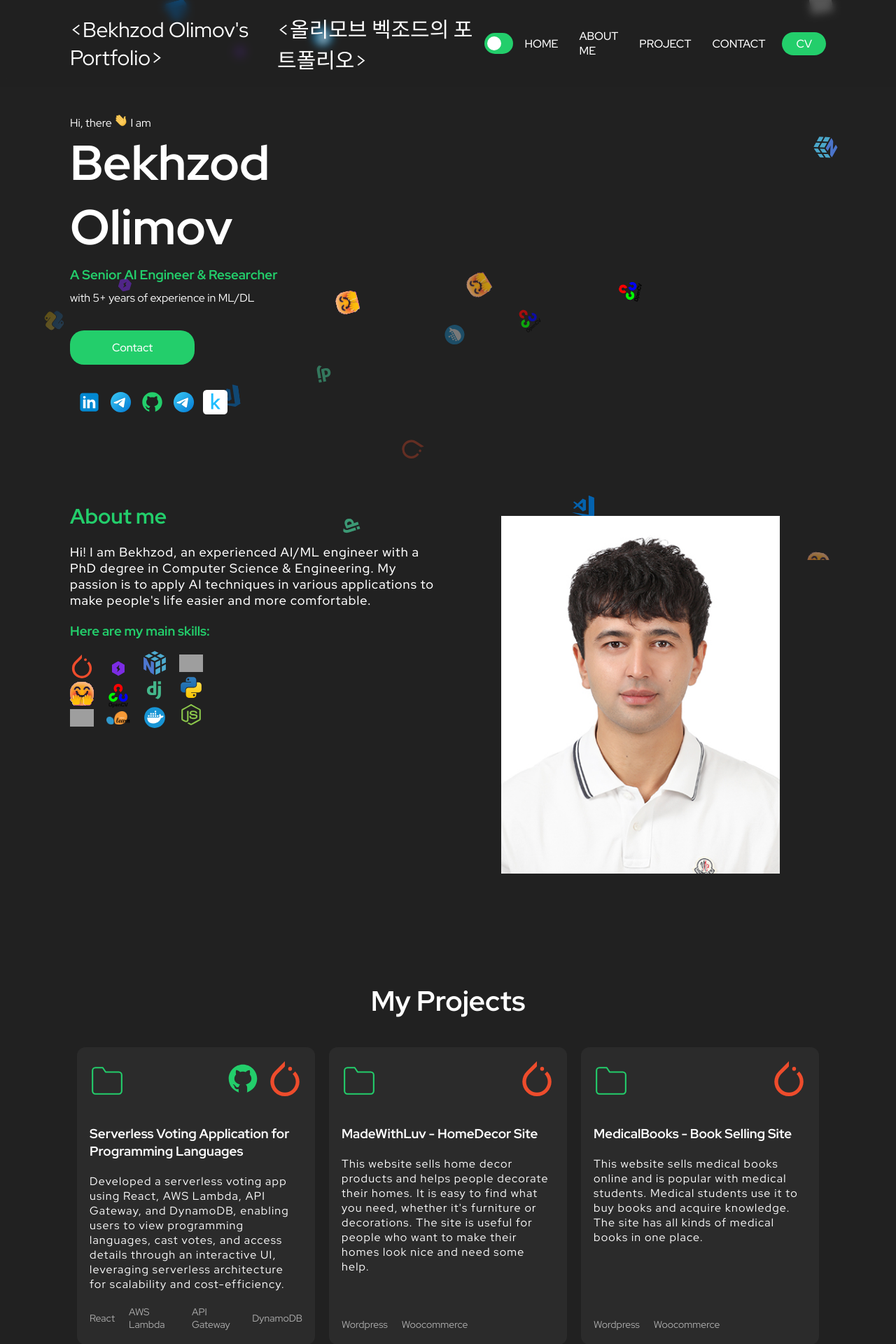
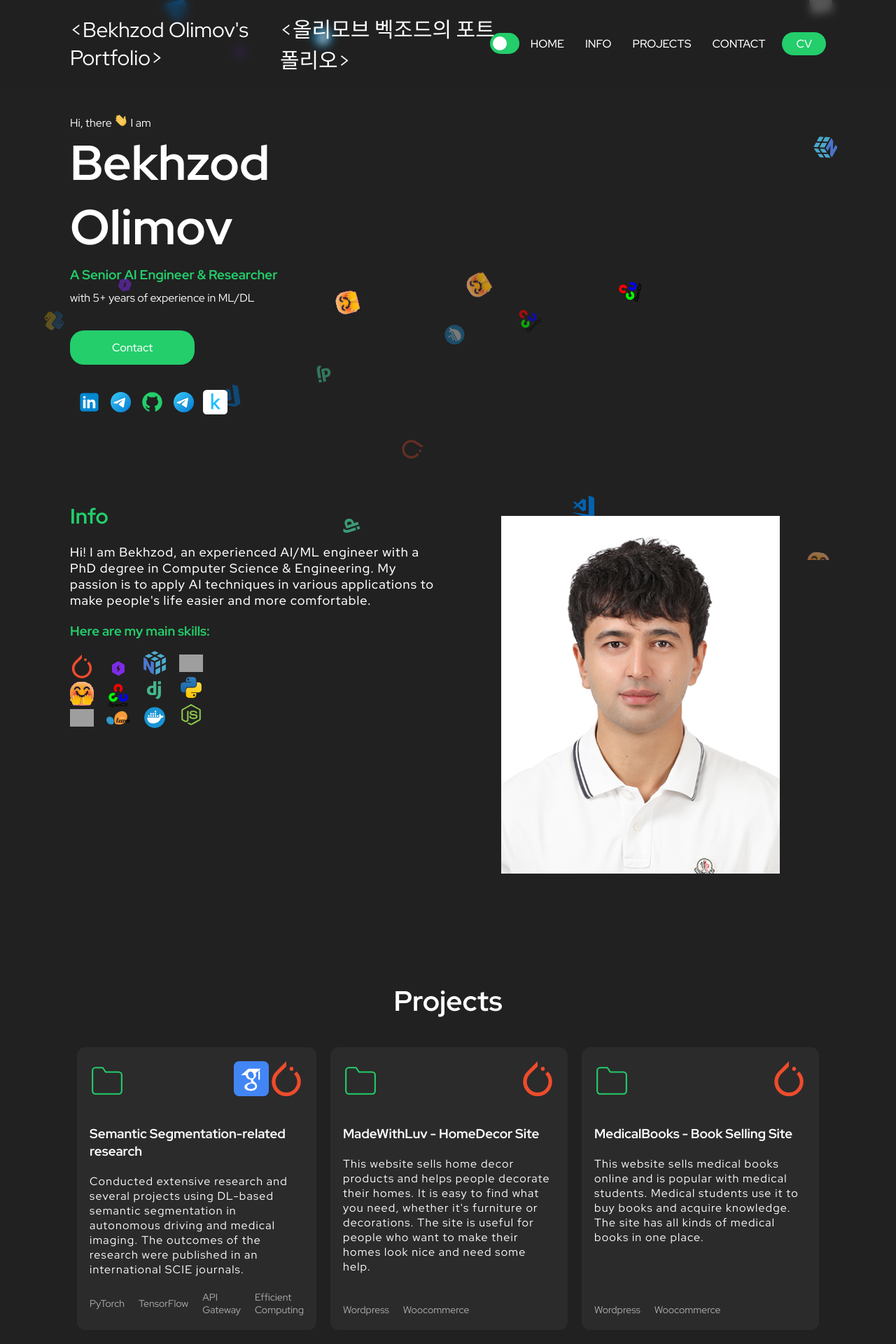
Before and after one commit to bekhzod-olimov/portfolio, a React (Create React App) app: page / in a window 1280 px wide. Shown: the top 1920 px of the page at 70% size. Built offline with nearby package versions, Linux system fonts and the light colour scheme; grey boxes are pictures that could not be loaded.

Commit message:
projects update

```diff
--- a/src/components/About/About.tsx
+++ b/src/components/About/About.tsx
@@ -19,7 +19,7 @@ export function About() {
     <Container id="about">
       <div className="about-text">
         <ScrollAnimation animateIn="fadeInLeft">
-          <h2>About me</h2>
+          <h2>Info</h2>
         </ScrollAnimation>
         <ScrollAnimation animateIn="fadeInLeft" delay={0.1 * 1000}>
           <p>
--- a/src/components/Header/Header.tsx
+++ b/src/components/Header/Header.tsx
@@ -38,10 +38,10 @@ export function Header() {
             Home
           </NavHashLink>
           <NavHashLink smooth to="#about" onClick={closeMenu}>
-            About me
+            Info
           </NavHashLink>
           <NavHashLink smooth to="#project" onClick={closeMenu}>
-            Project
+            Projects
           </NavHashLink>
           <NavHashLink smooth to="#contact" onClick={closeMenu}>
             Contact
--- a/src/components/Project/Project.tsx
+++ b/src/components/Project/Project.tsx
@@ -1,6 +1,7 @@
 import { Container } from "./styles";
 import githubIcon from "../../assets/github.svg"
-// import DownloadApp from '../../assets/download.png'
+import scholarIcon from "../../assets/google_scholar.svg"
+import DownloadApp from '../../assets/download.png'
 import externalLink from "../../assets/pytorch.svg"
 import ScrollAnimation from "react-animate-on-scroll";
 
@@ -8,25 +9,25 @@ import ScrollAnimation from "react-animate-on-scroll";
 export function Project() {
   return (
     <Container id="project">
-      <h2>My Projects</h2>
+      <h2>Projects</h2>
       <div className="projects">
 
         <ScrollAnimation animateIn="flipInX">
           <div className="project">
             <header>
               <svg width="50" xmlns="http://www.w3.org/2000/svg" role="img" viewBox="0 0 24 24" fill="none" stroke="#23ce6b" strokeWidth="1" strokeLinecap="round" strokeLinejoin="round"> <title>Folder</title> <path d="M22 19a2 2 0 0 1-2 2H4a2 2 0 0 1-2-2V5a2 2 0 0 1 2-2h5l2 3h9a2 2 0 0 1 2 2z"></path> </svg>
-              <div className="project-links">
-              <a href="https://github.com/CodeVinayak/Serverless-Voting-Application" target="_blank" rel="noreferrer">
-                  <img src={githubIcon} alt="Visit site" /></a>
-                <a href="https://vote.vinayaksingh.com" target="_blank" rel="noreferrer">
+              <div className="paper-links">
+              <a href="https://link.springer.com/article/10.1007/s00530-020-00726-w" target="_blank" rel="noreferrer">
+                  <img src={scholarIcon} alt="Visit site" /></a>
+                <a href="https://link.springer.com/article/10.1007/s00530-020-00726-w" target="_blank" rel="noreferrer">
                   <img src={externalLink} alt="Visit site" />
                 </a> </div>
             </header>
             <div className="body">
-              <h3>Serverless Voting Application for Programming Languages</h3>
-              <p> Developed a serverless voting app using React, AWS Lambda, API Gateway, and DynamoDB, enabling users to view programming languages, cast votes, and access details through an interactive UI, leveraging serverless architecture for scalability and cost-efficiency. </p>
+              <h3>Semantic Segmentation-related research</h3>
+              <p> Conducted extensive research and several projects using DL-based semantic segmentation in autonomous driving and medical imaging. The outcomes of the research were published in an international SCIE journals.  </p>
             </div>
-            <footer> <ul className="tech-list"> <li>React</li> <li>AWS Lambda</li> <li>API Gateway</li> <li>DynamoDB</li> </ul> </footer>
+            <footer> <ul className="tech-list"> <li>PyTorch</li> <li>TensorFlow</li> <li>API Gateway</li> <li>Efficient Computing</li> </ul> </footer>
           </div>
         </ScrollAnimation>
 
```
